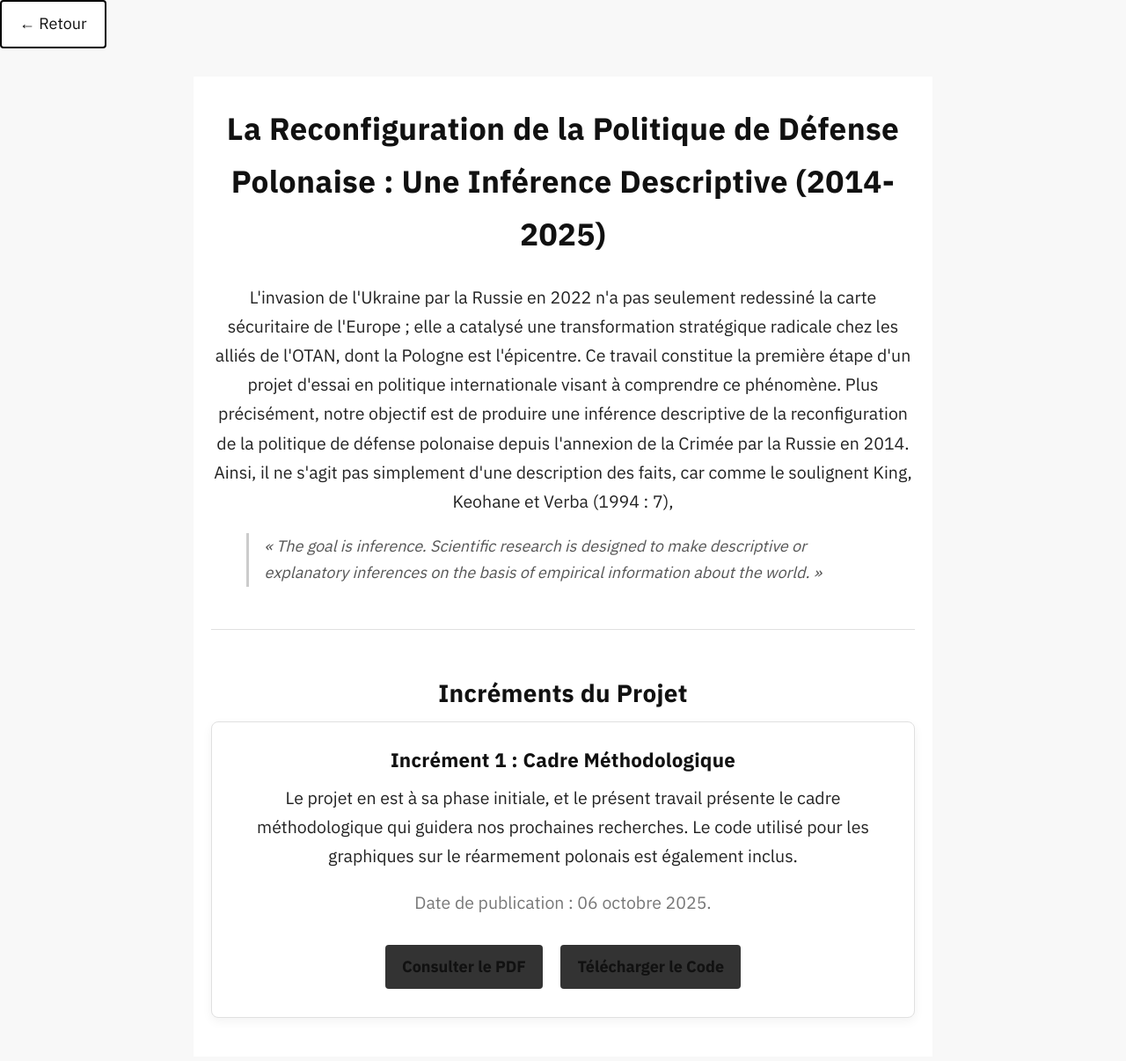
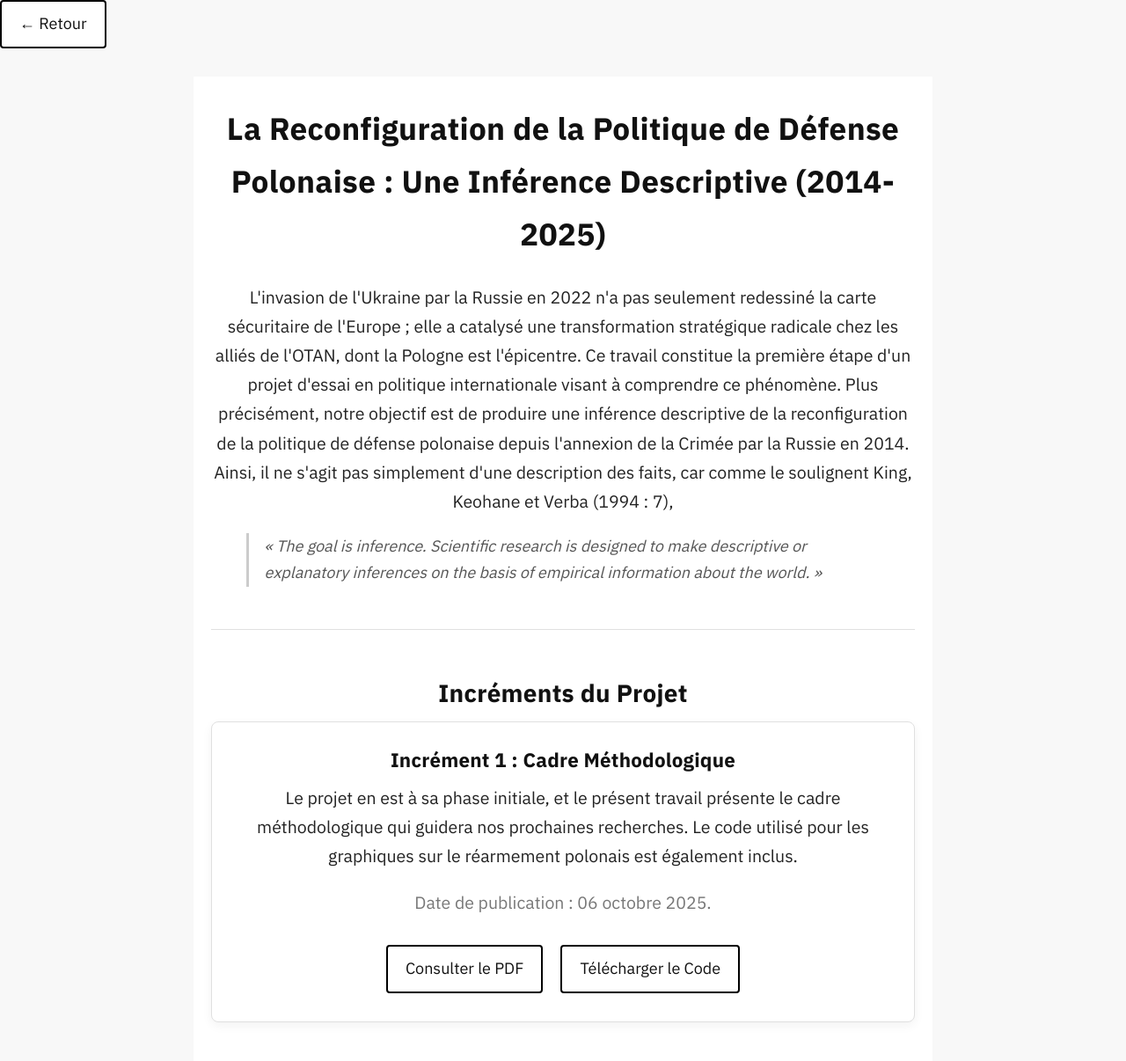
Before and after one commit to MADUP212/MADUP212.github.io, a Jekyll site: the page section/projets/rearmement_polonais.html, which Jekyll copies as it is, in a window 1280 px wide. Shown: the whole page at 88% size. Built offline with Jekyll 4.4.1, drawn with Linux system fonts in a browser that asks for light colours.

Commit message:
Update style.css

```diff
--- a/assets/style.css
+++ b/assets/style.css
@@ -345,15 +345,18 @@ hr {
 .increment-links a {
     display: inline-block;
     margin: 0.5rem;
-    padding: 0.6rem 1.2rem;
-    background-color: #333;
-    color: #fff;
+    padding: 10px 20px;
+    background-color: #fff;
+    color: #000;
+    border: 2px solid #000;
     text-decoration: none;
+    font-size: 1em;
+    font-weight: 500;
     border-radius: 4px;
-    font-weight: bold;
-    transition: background-color 0.2s;
+    transition: all 0.2s ease;
 }
 
 .increment-links a:hover {
-    background-color: #555;
+    background-color: #000;
+    color: #fff;
 }
```
